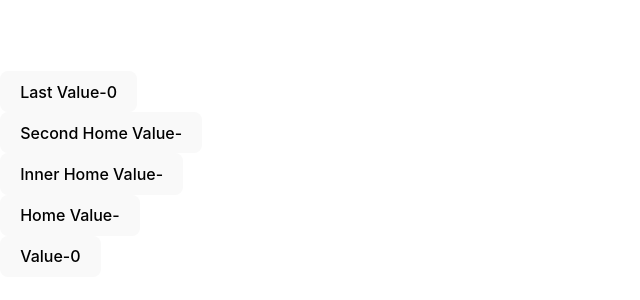
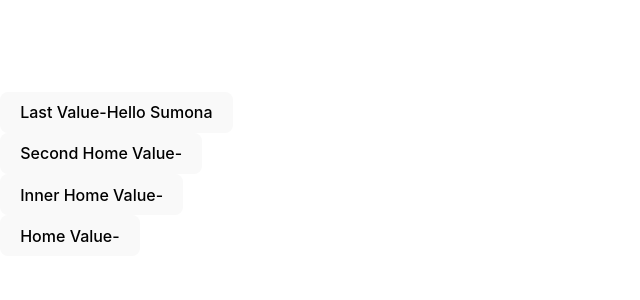
Before and after one commit to TanvirGitHub98/React-Context-Api, a React (Vite) app: page / in a window 1280 px wide. Shown: the part 226-526 px from the top of the page, without its empty margins (0-640 px from the left). Built offline with nearby package versions, Linux system fonts and the light colour scheme.

Commit message:
Separated Context file

```diff
--- a/src/App.jsx
+++ b/src/App.jsx
@@ -1,23 +1,19 @@
-import { createContext, useState } from 'react'
+
+import { useContext } from 'react'
 import Home from './components/Home/Home'
+import { Context1Provider, NameContext } from './contexts/context1'
 //import './App.css'
-export const ContextValue=createContext();
+
 
 function App() {
-  const [value,setValue]=useState(0)
-  const toggleValue=()=>{
-    setValue(value+1)
-  }
 
+  //const [name,setName]=useContext(NameContext);
   return (
     <div>
+           <Context1Provider>
+                <Home/>
 
-        <ContextValue.Provider value={value} >
-              <Home/>
-              <button onClick={toggleValue}>Value-{value}</button>
-        </ContextValue.Provider>
-
-
+           </Context1Provider>
     </div>
   )
 }
--- a/src/components/LastHome/LastHome.jsx
+++ b/src/components/LastHome/LastHome.jsx
@@ -1,13 +1,14 @@
 import { useContext } from "react";
-import { ContextValue } from "../../App";
+import { NameContext } from "../../contexts/context1";
+
 
 const LastHome=()=>{
-    const getValue=useContext(ContextValue)
+    const [name,setName]=useContext(NameContext)
     return(
         <div>
 
            <div>
-                  <button >Last Value-{getValue}</button>
+                  <button >Last Value-{name}</button>
             </div>
         </div>
     )
--- /dev/null
+++ b/src/contexts/Context1.jsx
@@ -0,0 +1,14 @@
+import { createContext, useState } from "react";
+
+export const NameContext=createContext();
+export const Context1Provider=({children})=>{
+    const [name,setName]=useState('Hello Sumona')
+    return(
+        <div>
+            <NameContext.Provider value={[name,setName]}>
+                  {children}
+            </NameContext.Provider>
+
+        </div>
+    )
+}
```
